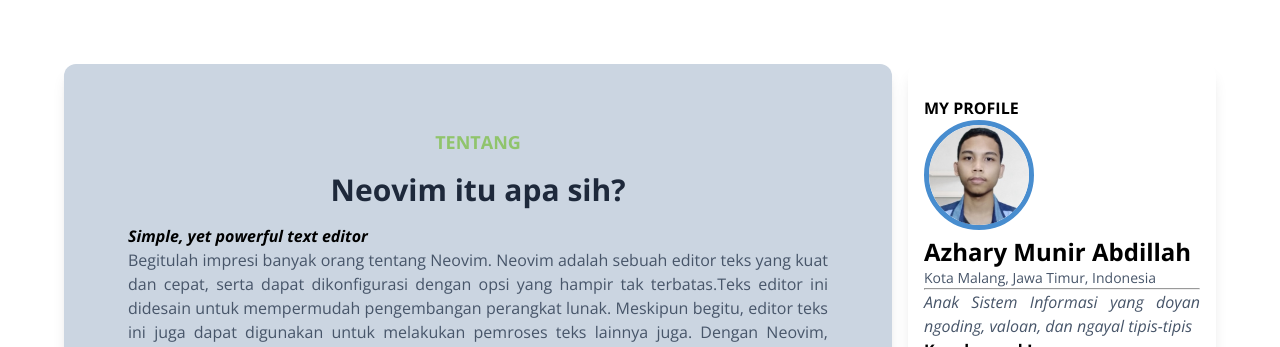
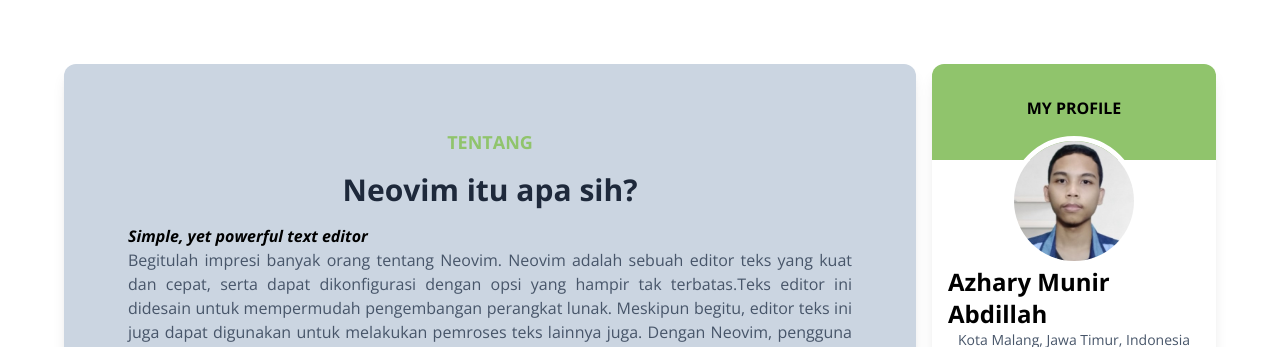
Before and after one commit to Xrayya/final-project-dicoding-basic-web, a plain HTML site: page index.html in a window 1280 px wide. Shown: the part 800-1147 px from the top of the page. Drawn offline with nearby package versions, Linux system fonts and the light colour scheme.

Commit message:
feat: add styling for profile

```diff
--- a/assets/css/style.css
+++ b/assets/css/style.css
@@ -117,7 +117,6 @@
 
 #content {
   flex: 3;
-  /* border: 2px solid black; */
 }
 
 #content > section {
@@ -267,32 +266,54 @@
 }
 
 aside {
-  /* max-width: 400px; */
   position: sticky;
   top: 80px;
   flex: 1;
-  padding: 32px 16px;
   height: fit-content;
 }
 
-#about-writer .profile-picture {
-  width: 100px;
-  border-radius: 100%;
-  border: 5px solid #488dcf;
+.profile {
+  padding: 32px 16px;
+  height: fit-content;
+  position: relative;
+  display: flex;
+  flex-direction: column;
+  align-items: center;
 }
 
-#about-writer h4 {
+.profile::before {
+  content: "";
+  width: 100%;
+  height: 96px;
+  background-color: #90c46c;
+  position: absolute;
+  top: 0px;
+  left: 0px;
+  z-index: -1;
+}
+
+.profile > h2 {
+  margin-bottom: 16px;
+}
+
+.profile .profile-picture {
+  width: 120px;
+  border-radius: 100%;
+  border: 5px solid white;
+}
+
+.profile h4 {
   font-size: 1.5rem;
   line-height: 2rem;
 }
 
-#about-writer .location {
+.profile .location {
   font-size: 0.875rem;
   line-height: 1.25rem;
   color: #475569;
 }
 
-#about-writer .description {
+.profile .description {
   font-size: 0.875rem;
   line-height: 1.25rem;
   color: #475569;
@@ -307,7 +328,7 @@
 
 .account {
   padding: 4px;
-  border: 2px solid black;
+  border: 1px solid black;
   border-radius: 1.25rem;
   box-sizing: border-box;
 }
```
